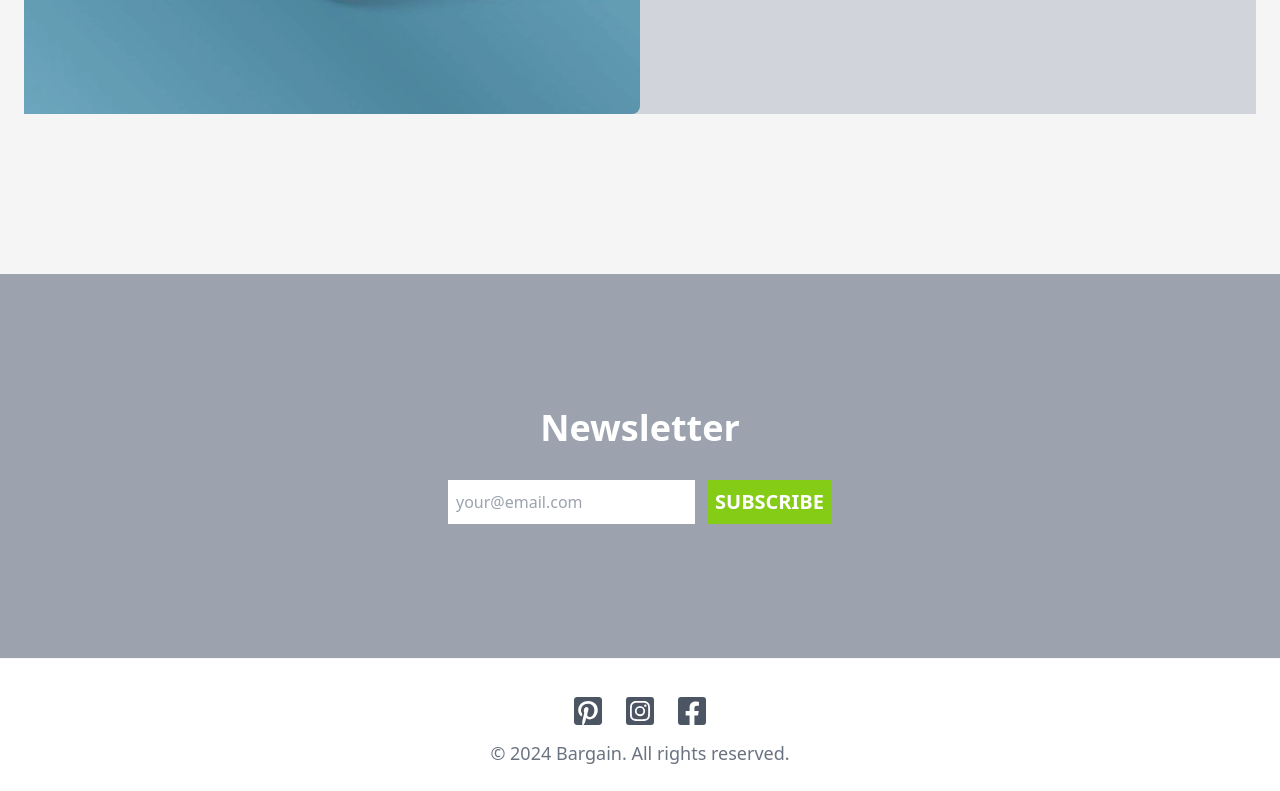
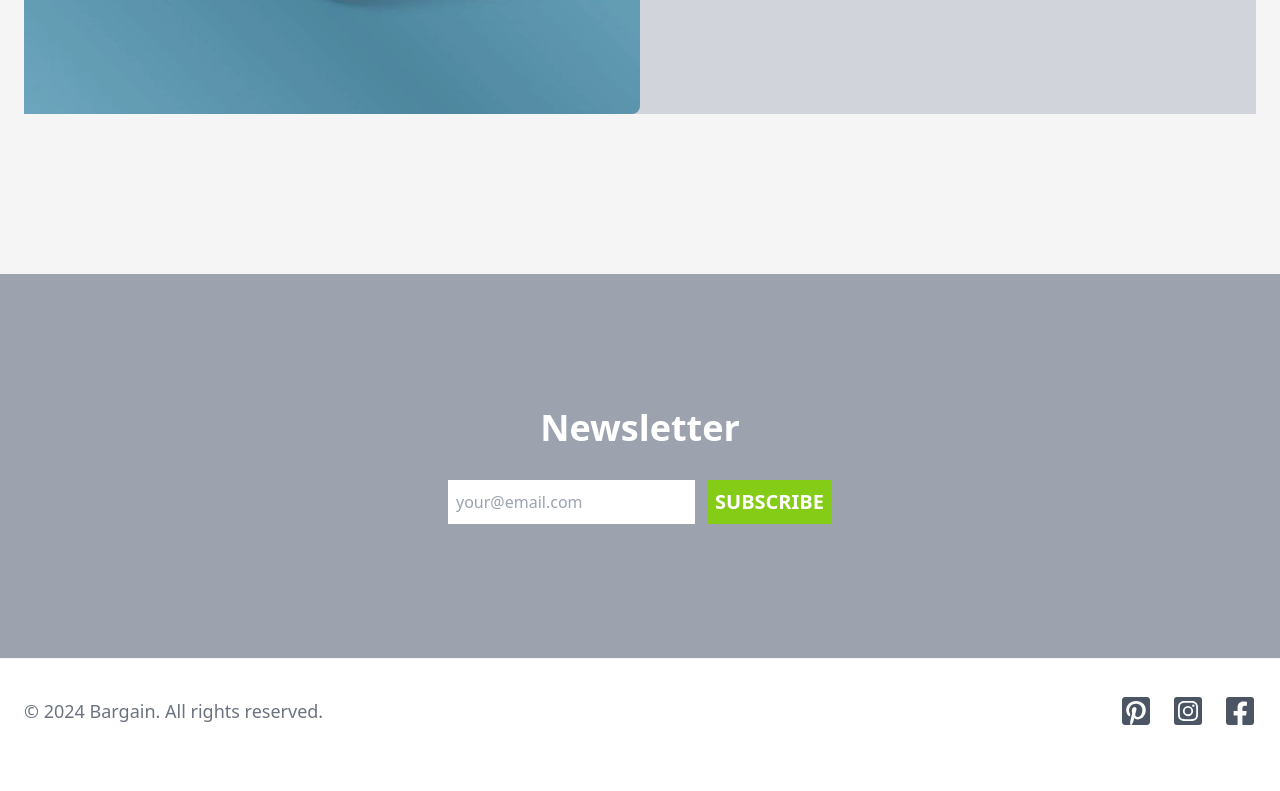
Before and after one commit to MattFvnDev/E_Bargain, a React (Vite) app: page / in a window 1280 px wide. Shown: the part 3024-3815 px from the top of the page. After the commit the page ends 3787 px from the top, so only its background shows below. Built offline with nearby package versions, Linux system fonts and the light colour scheme.

Commit message:
Footer style adjustment

```diff
--- a/src/components/Footer.jsx
+++ b/src/components/Footer.jsx
@@ -11,7 +11,7 @@ const Footer = () => {
   const currentYear = new Date().getFullYear()
   return (
     <footer className="border-t border-gray-100 p-6 text-center container mx-auto">
-      <div className="flex flex-col-reverse items-center sm:justify-between justify-center ">
+      <div className="flex flex-col-reverse items-center sm:justify-between justify-center sm:flex-row ">
         <p className="text-sm font-medium text-gray-500 xl:text-lg">
           &copy; {currentYear} Bargain. All rights reserved.
         </p>
```
